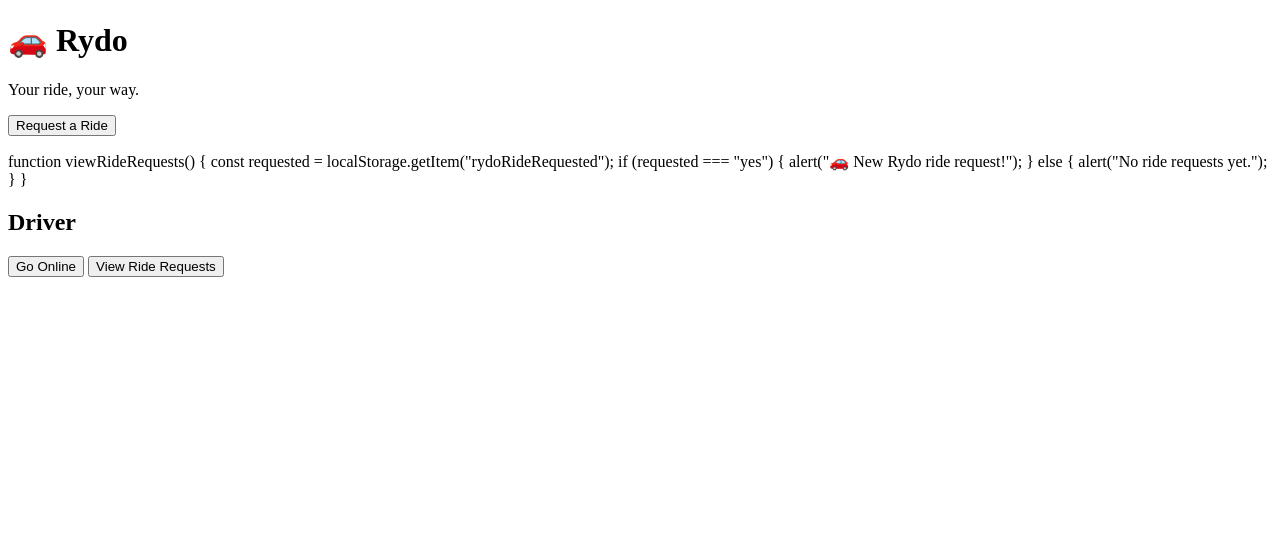
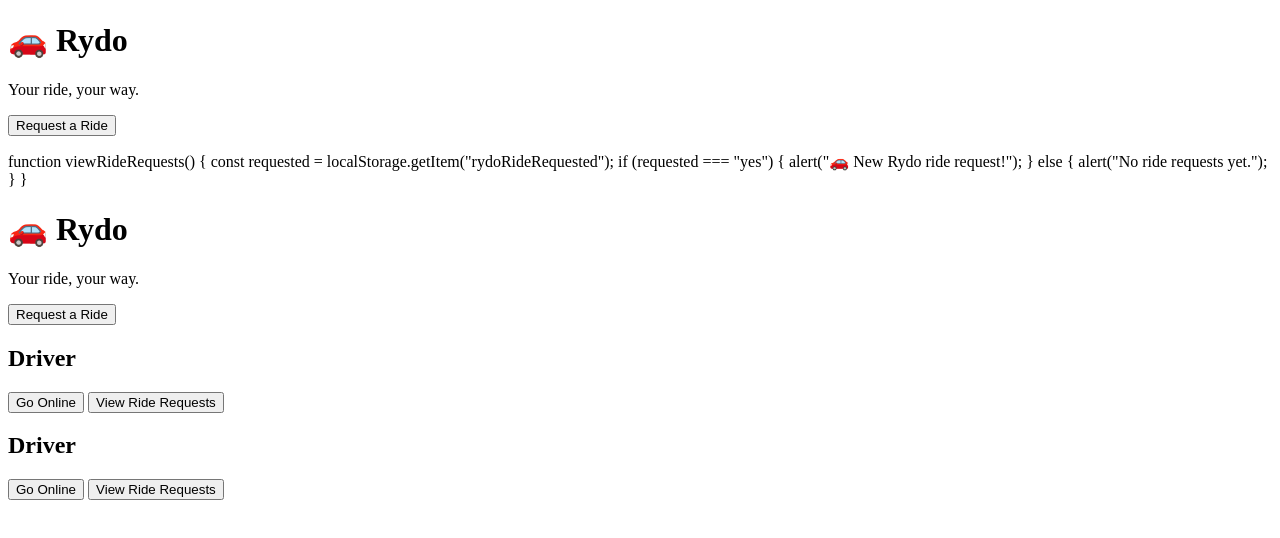
Before and after one commit to jemny2121217-rgb/Rydo, a plain HTML site: page index.html in a window 1280 px wide. Drawn offline with Linux system fonts and the light colour scheme.

Commit message:
Update index.html

```diff
--- a/index.html
+++ b/index.html
@@ -22,6 +22,53 @@ function viewRideRequests() {
     alert("No ride requests yet.");
   }
 }
+<!DOCTYPE html>
+<html lang="en">
+<head>
+  <meta charset="UTF-8">
+  <meta name="viewport" content="width=device-width, initial-scale=1.0">
+  <title>Rydo</title>
+</head>
+
+<body>
+  <h1>🚗 Rydo</h1>
+  <p>Your ride, your way.</p>
+
+  <button onclick="requestRide()">Request a Ride</button>
+
+  <p id="message"></p>
+
+  <h2>Driver</h2>
+
+  <button onclick="alert('Driver is now online!')">
+    Go Online
+  </button>
+
+  <button onclick="viewRideRequests()">
+    View Ride Requests
+  </button>
+
+  <script>
+    function requestRide() {
+      document.getElementById("message").textContent =
+        "Ride requested successfully!";
+
+      localStorage.setItem("rydoRideRequested", "yes");
+    }
+
+    function viewRideRequests() {
+      const requested = localStorage.getItem("rydoRideRequested");
+
+      if (requested === "yes") {
+        alert("🚗 New Rydo ride request!");
+      } else {
+        alert("No ride requests yet.");
+      }
+    }
+  </script>
+
+</body>
+</html>
   <script>
     function requestRide() {
       document.getElementById("message").textContent =
```
